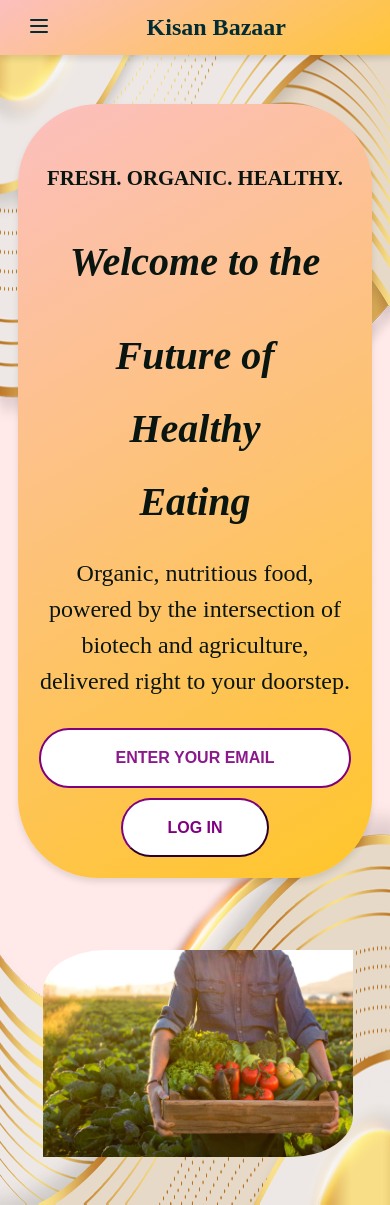
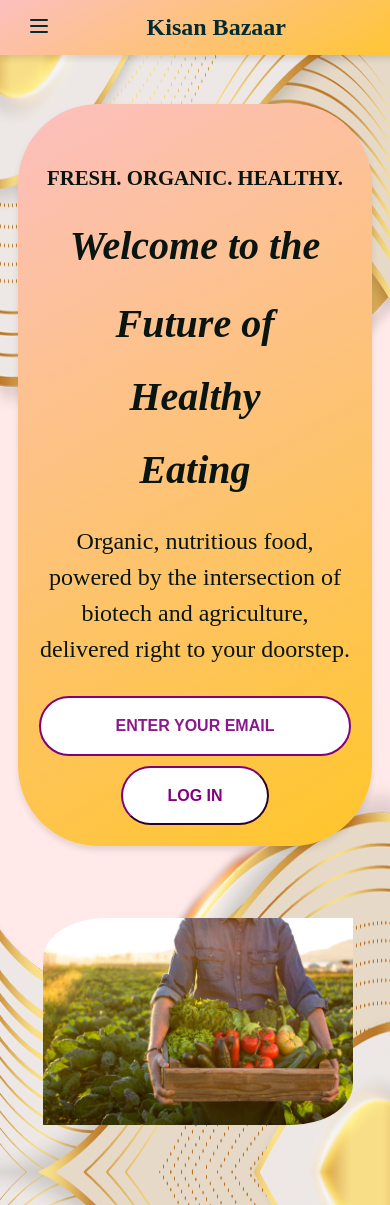
Before and after one commit to ashishnagar19/Kisan-Bazaar-Final, a Flask app: page / in a window 390 px wide. Shown: the top 1205 px of the page. Run offline with Flask 3, Linux system fonts and the light colour scheme.

Commit message:
Update style.css

```diff
--- a/static/style.css
+++ b/static/style.css
@@ -936,7 +936,7 @@
   }
 
   .fix1{
-    line-height:2;
+    line-height:1.2;
   }
 
   .product-grid {
```
